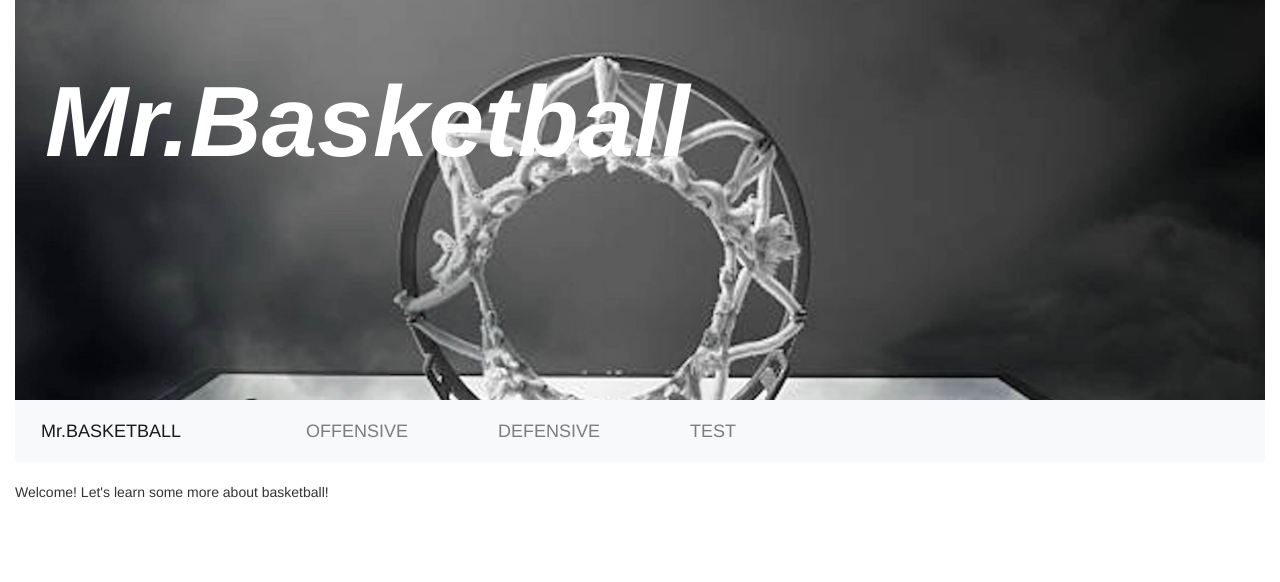
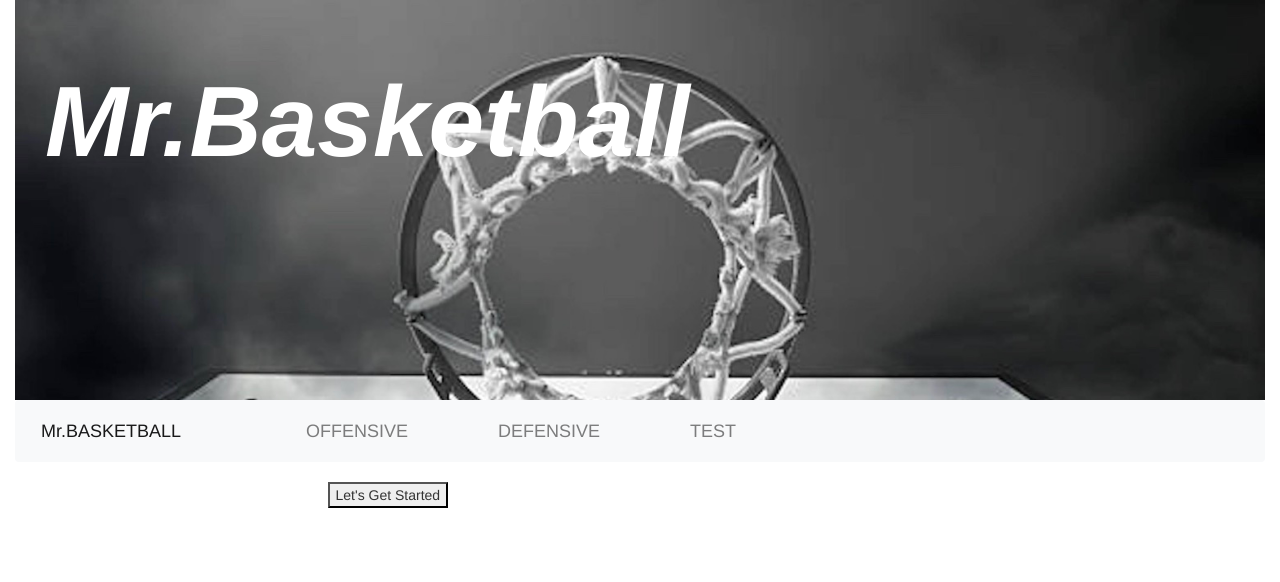
Before and after one commit to YuanLu-213/COMS4170-Final-Project, a Flask app: template templates/home.html in a window 1280 px wide. Shown: the top 582 px of the page. Run offline with Flask 2, Linux system fonts and the light colour scheme; the template is opened without the code that fills it, so the values that code supplies are empty; some libraries are stand-ins or nearby versions.

Commit message:
Add files via upload

```diff
--- a/templates/home.html
+++ b/templates/home.html
@@ -1,5 +1,26 @@
 {% extends 'nav.html' %}
 
 {% block content %}
-    <div>Welcome! Let's learn some more about basketball!</div>
+    <script type="text/javascript" src="{{url_for('static', filename='home.js')}}"></script>
+    <script src="https://code.jquery.com/jquery-3.6.0.js"></script>
+    <script src="https://code.jquery.com/ui/1.13.1/jquery-ui.js"></script>
+    <link rel="stylesheet" href="//code.jquery.com/ui/1.13.1/themes/base/jquery-ui.css">
+    <script>
+        var learning = {{learning | tojson}}
+    </script>
+    <div class="container-fluid">
+        <div class="row">
+            <div class="col-md-3"></div>
+            <div class="col-md-6">
+                <div class="row">
+                    <span id="home-intro"></span>
+                </div>
+                <div class="row">
+                    <button href="/offensive">Let's Get Started</button>
+                </div>
+            </div>
+            <div class="col-md-3"></div>
+        </div>
+
+    </div>
 {% endblock %}
```
